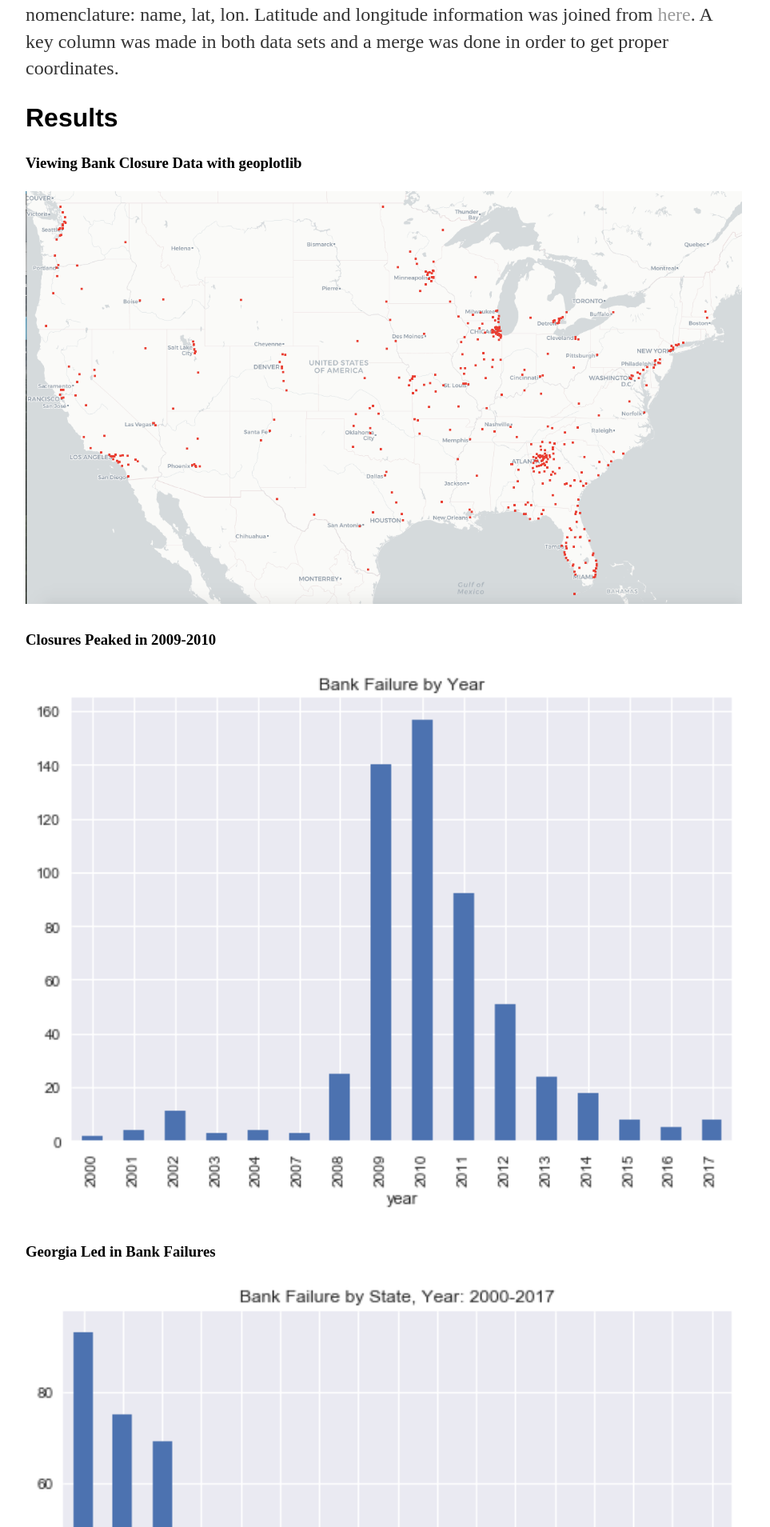
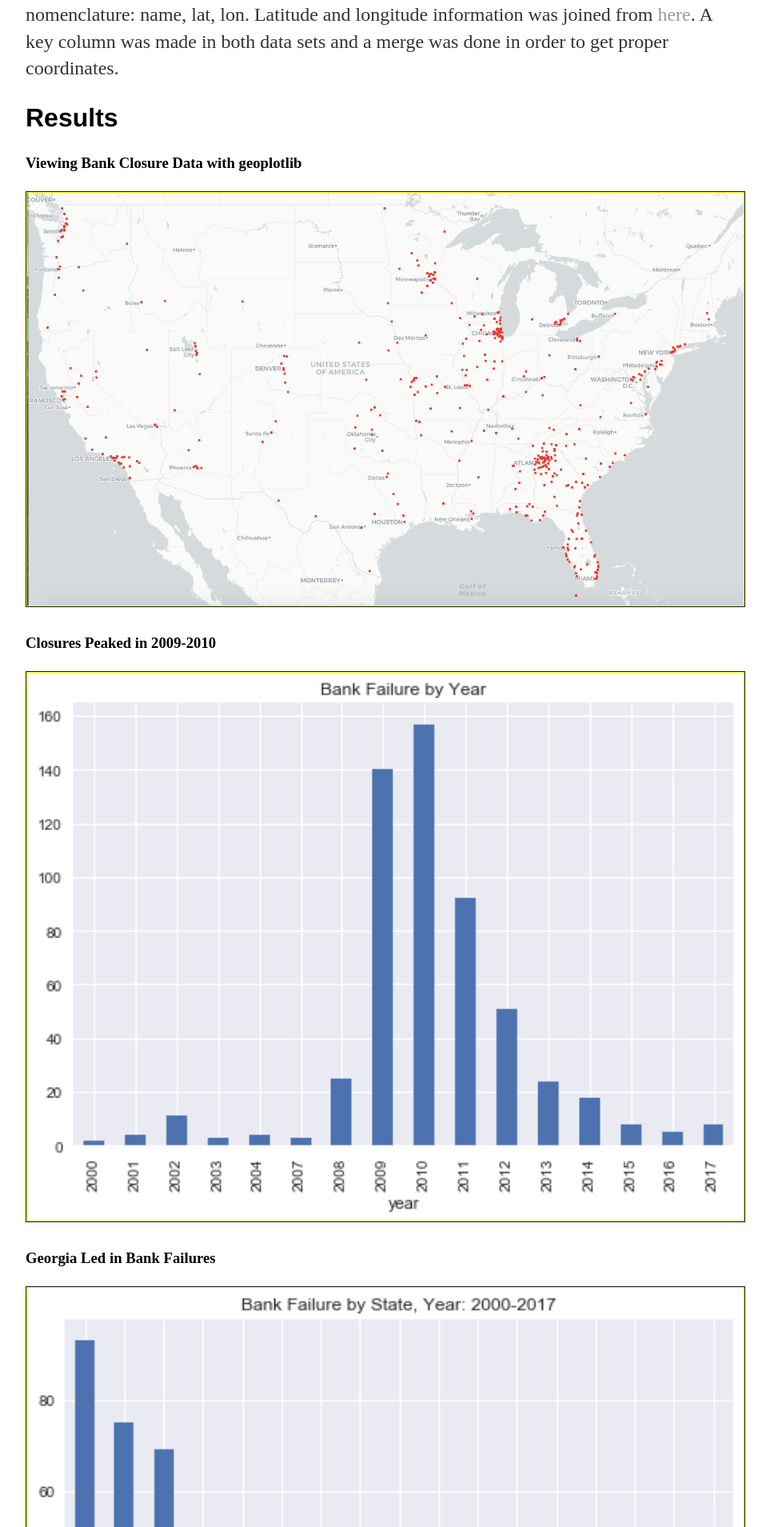
Before and after one commit to IKOSTYUK/ikostyuk.github.io, a Jekyll site: the page built from _posts/2018-02-25-Bank-Failure-Analysis.md, in a window 1280 px wide. Shown: the part 461-2370 px from the top of the page at 80% size, without its empty margins (160-1123 px from the left). Built offline with Jekyll 4.4.1, drawn with Linux system fonts in a browser that asks for light colours.

Commit message:
Update main.css

```diff
--- a/css/main.css
+++ b/css/main.css
@@ -44,3 +44,9 @@ ul.posts {
 ul.posts li {
     list-style: none;
 }
+
+img {
+   padding:1px;
+   border:1px solid #021a40;
+   background-color:#ff0;
+}
```
